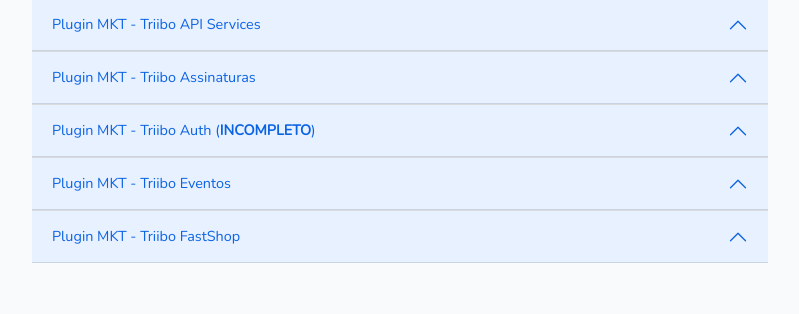
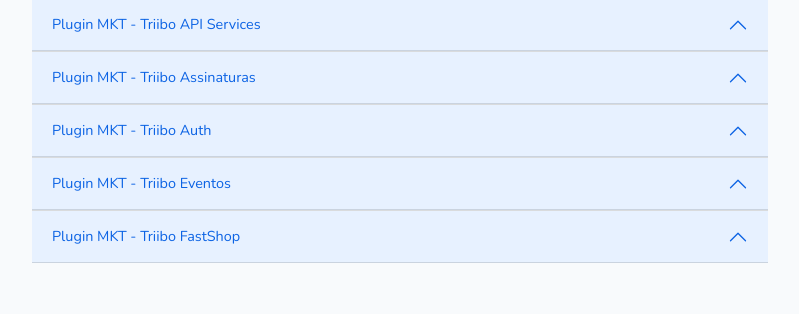
Before and after one commit to CostaMateus/triibo-gateway-php, a Laravel app: page /home in a window 1280 px wide. Shown: the part 388-702 px from the top of the page, without its empty margins (240-1039 px from the left). Run offline with Laravel 8, Linux system fonts and the light colour scheme; a user stored in the database is signed in; data comes from the database, SQL or seed files in the repository.

Commit message:
fix: ajuste doc

```diff
--- a/resources/views/doc_parts/plugin-triibo-auth.blade.php
+++ b/resources/views/doc_parts/plugin-triibo-auth.blade.php
@@ -4,7 +4,7 @@
             <button class="accordion-button" type="button"
                 data-bs-toggle="collapse" data-bs-target="#collapsePluginAuth"
                 aria-expanded="true" aria-controls="collapsePluginAuth" >
-                Plugin MKT - Triibo Auth (<b>INCOMPLETO</b>)
+                Plugin MKT - Triibo Auth
             </button>
         </p>
         <div id="collapsePluginAuth" class="accordion-collapse collapse" aria-labelledby="headingPluginAuth" data-bs-parent="#accordionTriibo" >
@@ -12,7 +12,7 @@
                 <div id="pluginAuth" >
                     <h3 class="text-center" >Triibo Auth</h3>
                     <p class="mb-0" >
-                        Adiciona as opções:<br>
+                        Adiciona as opções (cada uma é independente):<br>
                         - login pela Triibo ao MKT;<br>
                         - forçar o login pela Triibo antes do checkout;<br>
                         - login no MKT vindo do Triibo App;<br>
```
